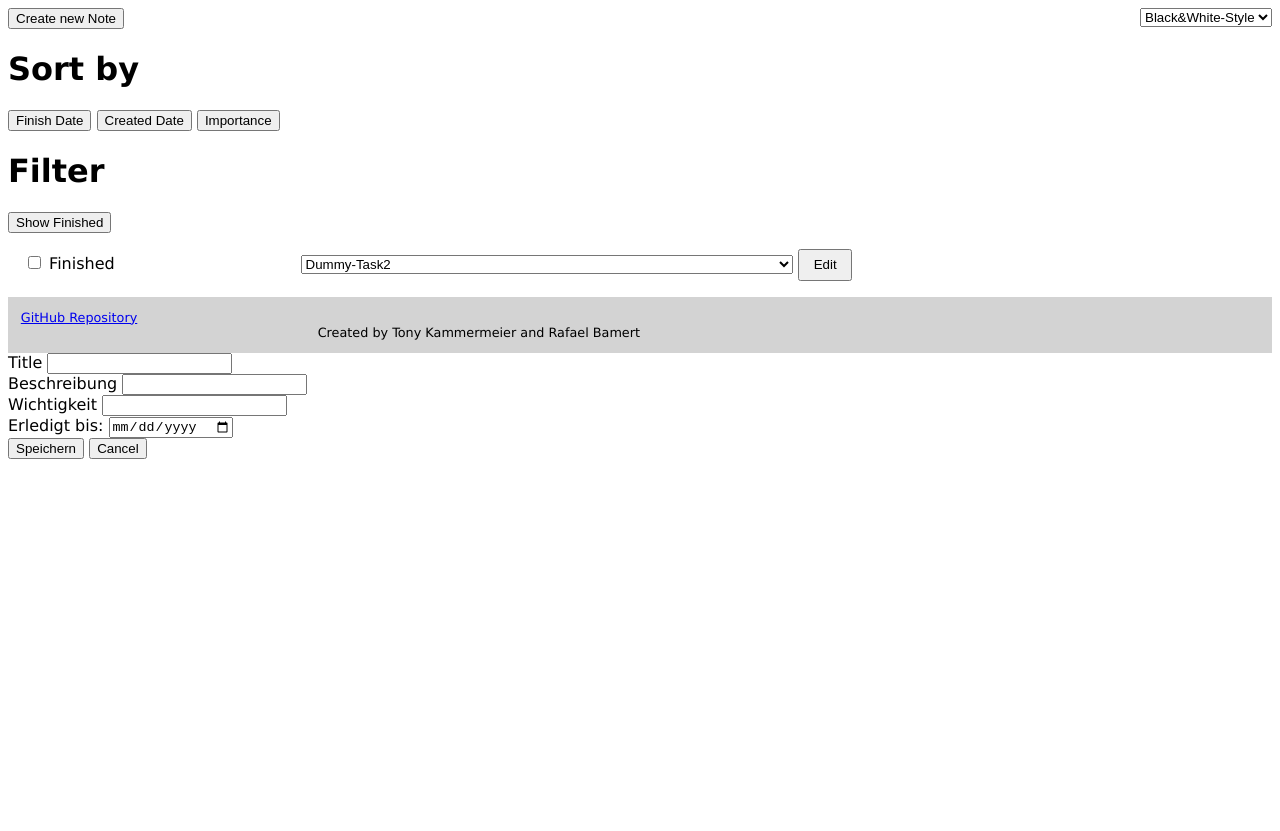
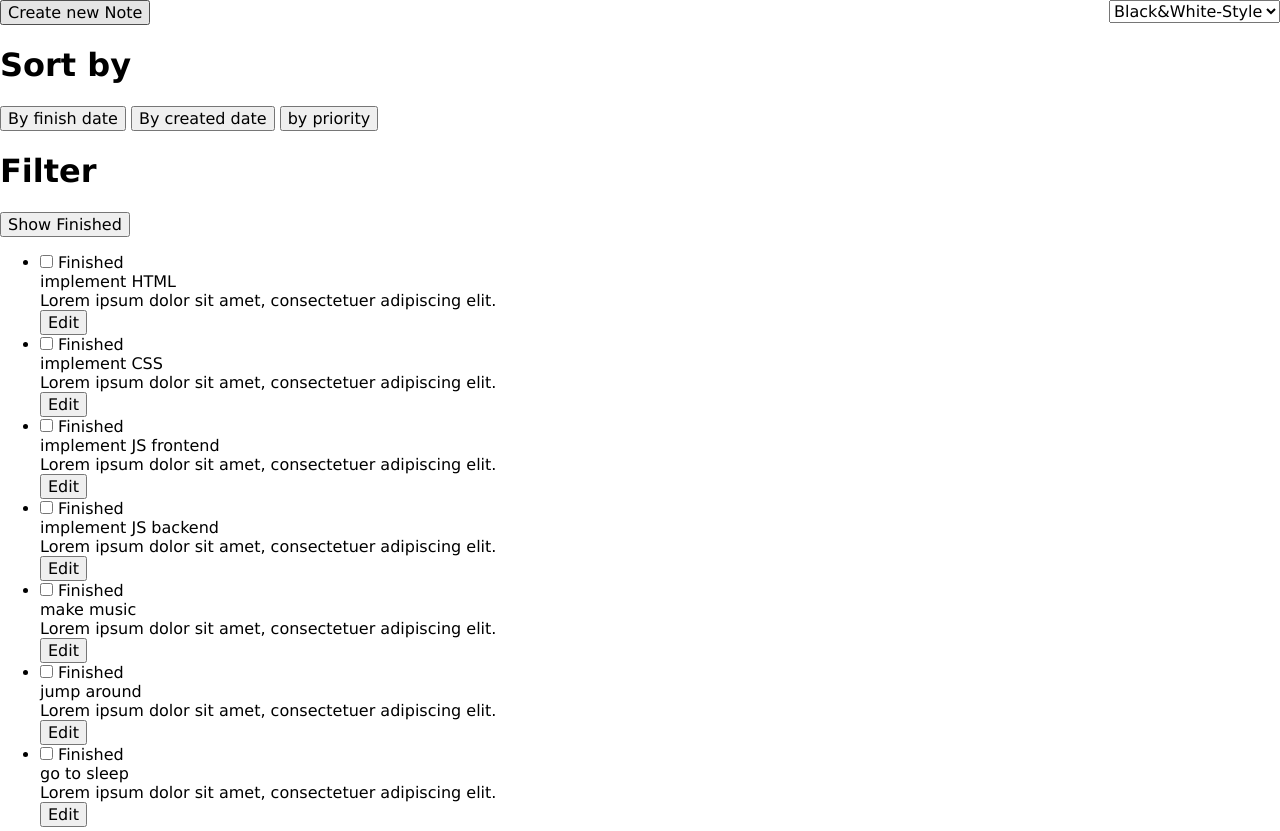
Before and after one commit to elafari/CAS-FEE_project1, a website: page wwwroot/index.html in a window 1280 px wide. Shown: the top 831 px of the page. Before the commit the page ends 800 px from the top, so only its background shows below. Drawn offline with Linux system fonts and the light colour scheme.

Commit message:
added handlebars template and refactored structure - Part 2

```diff
--- a/wwwroot/css/general.css
+++ b/wwwroot/css/general.css
@@ -36,6 +36,10 @@ footer span {
     //border: 1px solid black;
 }
 
+
+.edit-task-item {
+    display: none;
+}
 .edit-task-item div label {
     /*display: inline-block;*/
     width: 30%;}
--- a/wwwroot/general.css
+++ /dev/null
@@ -1,45 +0,0 @@
-html {
-    font-family: Verdana, sans-serif;
-}
-
-.right {
-    text-align: right;
-}
-
-header select {
-    float: right;
-}
-
-.task-item {
-    margin: 1em;}
-
-.task-item  label {
-    display: inline-block;
-    width: 20% }
-.task-item  select {
-    width: 40%
-}
-.task-item  button {
-    width: 4em;
-    padding: 0.5em;
-}
-
-footer {
-    font-size: 0.8em;
-    background-color: lightgrey;
-    padding: 1em;
-}
-
-footer span {
-    display: inline-block;
-    width: 50%;
-    //border: 1px solid black;
-}
-
-.edit-task-item div label {
-    /*display: inline-block;*/
-    width: 30%;}
-.edit-task-item div input {
-    /*display: inline-block;*/
-    width: 70%;
-}
--- a/wwwroot/index.html
+++ b/wwwroot/index.html
@@ -3,44 +3,49 @@
 <head>
     <meta charset="UTF-8">
     <title>Notes - CAS-FEE Project 1</title>
+    <link rel="stylesheet" href="./vendor/normalize.css">
+    <link rel="stylesheet" href="./css/general.css">
 
-    <link rel="stylesheet" href="general.css">
-    <!--@todo: jQuery-->
-    <!--@todo: reset.css oder normalize.css?-->
+    <!-- handlebars template -->
+    <script id="notes-template" type="text/x-handlebars-template">
+        {{#each this}}
+        <li id="note-{{this.id}}">
+            <input type="checkbox" id="finish_note-{{this.id}}">
+            <label for="finish_note-{{this.id}}">Finished</label>
+            <div>
+                <div>{{this.title}}</div>
+                <div>{{this.importance}}</div><!-- @todo: 1 svg, 3 colors-->
+                <div>{{this.description}}</div><!-- @todo: Event-Handler expandDescription -->
+            </div>
+            <button>Edit</button>
+        </li>
+        {{/each}}
+    </script>
 </head>
 
 <body>
 <header>
-    <button>Create new Note</button>
-    <select name="" id="selectStyle">
+    <button id="create">Create new Note</button>
+    <select name="" id="select-theme"><!-- @todo: use handlebars template here)-->
         <option value="bw" selected>Black&White-Style</option>
-        <option value="bw">Dracula-Style</option>
+        <option value="dr">Dracula-Style</option>
     </select>
 </header>
 
 <div>
     <h1>Sort by</h1>
     <nav>
-        <button>Finish Date</button>
-        <button>Created Date</button>
-        <button>Importance</button>
+        <button id="by-finish-date">By finish date</button>
+        <button id="by-created-date">By created date</button>
+        <button id="by-prio">by priority</button>
     </nav>
 
     <h1>Filter</h1>
-    <button>Show Finished</button>
+    <button id="show-finished">Show Finished</button>
 </div>
 
 <main>
-    <!-- View: By Importance -->
-    <div class="task-item">
-        <input type="checkbox" id="finished_task1">
-        <label for="finished_task1">Finished</label>
-        <select name="" id="selectTask">
-            <option value="dummy1">Dummy-Task1</option>
-            <option value="dummy2" selected>Dummy-Task2</option>
-        </select>
-        <button>Edit</button>
-    </div>
+    <ul id="notes"></ul><!-- @todo: Event-Handler setFinished and edit -->
 </main>
 
 <footer>
@@ -59,18 +64,22 @@
         <input type="text" id="description">
     </div>
     <div>
-        <label for="importance">Wichtigkeit</label>
-        <input type="text" id="importance">
+        <label for="prio">Wichtigkeit</label>
+        <input type="text" id="prio"><!-- @todo: Event handler: setPrio (color changes)-->
     </div>
     <div>
         <label for="due-date">Erledigt bis:</label>
         <input type="date" id="due-date">
     </div>
     <div>
-        <button id="save-button">Speichern</button>
-        <button id="cancel-button">Cancel</button>
+        <button id="save">Speichern</button>
+        <button id="cancel">Cancel</button>
     </div>
 </form>
 
+<script src="./vendor/jquery-2.2.3.js"></script>
+<script src="./vendor/handlebars-v4.0.5.js"></script>
+<script src="./js/custom.js"></script>
+
 </body>
 </html>
--- a/wwwroot/js/custom.js
+++ b/wwwroot/js/custom.js
@@ -1,3 +1,19 @@
-/**
- * Created by rbamert on 23.05.2016.
- */
+console.log('test custom.js');
+
+var data = [
+    {"id": "01", "title": "implement HTML", "description": "Lorem ipsum dolor sit amet, consectetuer adipiscing elit.", "prio": 3, "dateCreated": "20161231235959", "dateFinished": "20161231235959", "dueDate": "20161231235959"},
+    {"id": "02", "title": "implement CSS", "description": "Lorem ipsum dolor sit amet, consectetuer adipiscing elit.", "prio": 2},
+    {"id": "03", "title": "implement JS frontend", "description": "Lorem ipsum dolor sit amet, consectetuer adipiscing elit.", "prio": 1},
+    {"id": "04", "title": "implement JS backend", "description": "Lorem ipsum dolor sit amet, consectetuer adipiscing elit.", "prio": 0},
+    {"id": "05", "title": "make music", "description": "Lorem ipsum dolor sit amet, consectetuer adipiscing elit.", "prio": 0},
+    {"id": "06", "title": "jump around", "description": "Lorem ipsum dolor sit amet, consectetuer adipiscing elit.", "prio": 0},
+    {"id": "07", "title": "go to sleep", "description": "Lorem ipsum dolor sit amet, consectetuer adipiscing elit.", "prio": 0}
+];
+
+$(function () {
+    console.log('ready');
+
+    var template = Handlebars.compile($('#notes-template').html());
+    var notesHtml = template(data);
+    $('#notes').html(notesHtml);
+});
```
Also changed, not shown: wwwroot/themes/black_white.css (deleted), wwwroot/themes/dracula.css (deleted).
